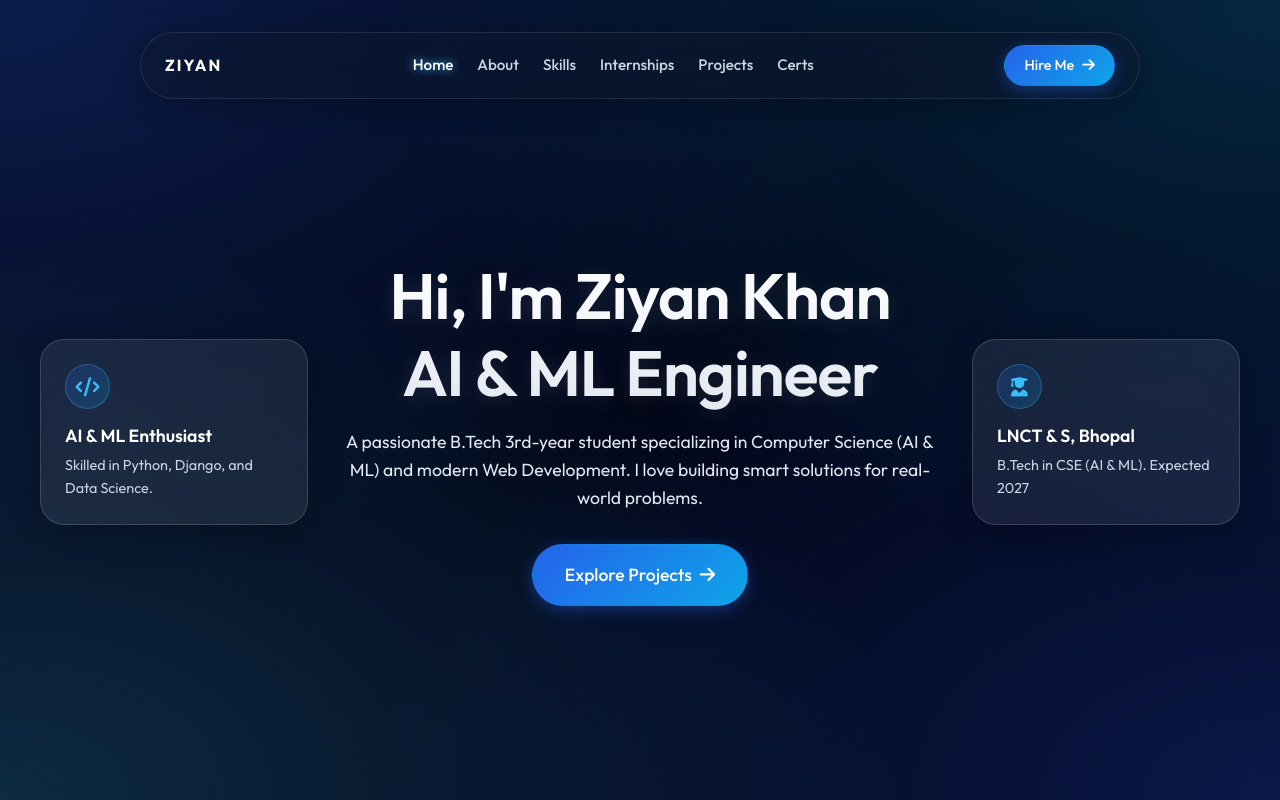
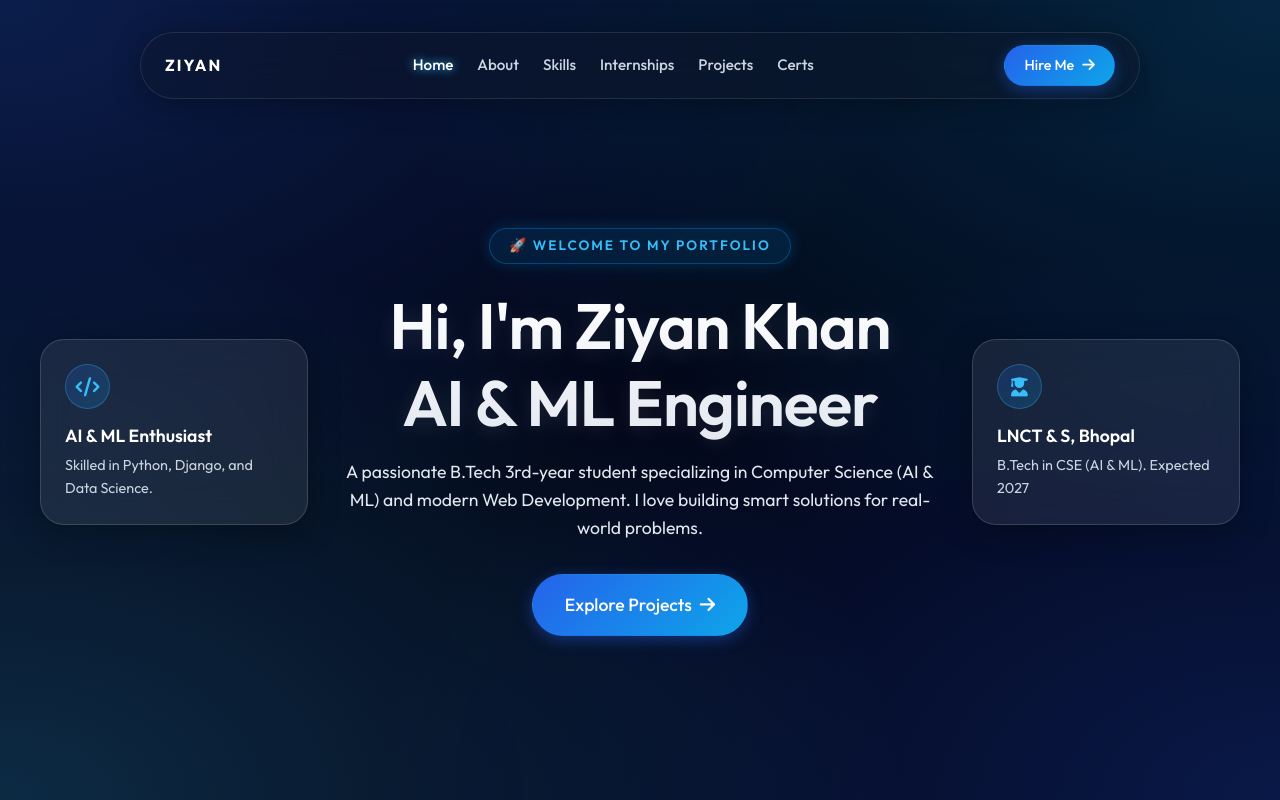
Before and after one commit to ziyankhan-coder/portfoliyo, a plain HTML site: page index.html in a window 1280 px wide. Shown: the top 800 px of the page. Drawn offline with Linux system fonts and the light colour scheme.

Commit message:
Added portfolio badge to hero section

```diff
--- a/index.html
+++ b/index.html
@@ -36,6 +36,7 @@
                 </div>
 
                 <div class="center-focus">
+                    <div style="display: inline-block; padding: 0.4rem 1.2rem; background: rgba(0, 163, 255, 0.1); border: 1px solid rgba(0, 163, 255, 0.3); border-radius: 50px; color: var(--accent-color); font-weight: 600; font-size: 0.85rem; margin-bottom: 1.5rem; letter-spacing: 2px; text-transform: uppercase; box-shadow: 0 0 15px rgba(0, 163, 255, 0.2);">🚀 Welcome to my Portfolio</div>
                     <h1>Hi, I'm Ziyan Khan<br><span style="color: var(--accent-color);">AI & ML Engineer</span></h1>
                     <p class="subtitle">A passionate B.Tech 3rd-year student specializing in Computer Science (AI & ML) and modern Web Development. I love building smart solutions for real-world problems.</p>
                     <a href="#projects" class="btn-primary large">Explore Projects <i class="fa-solid fa-arrow-right"></i></a>
```
